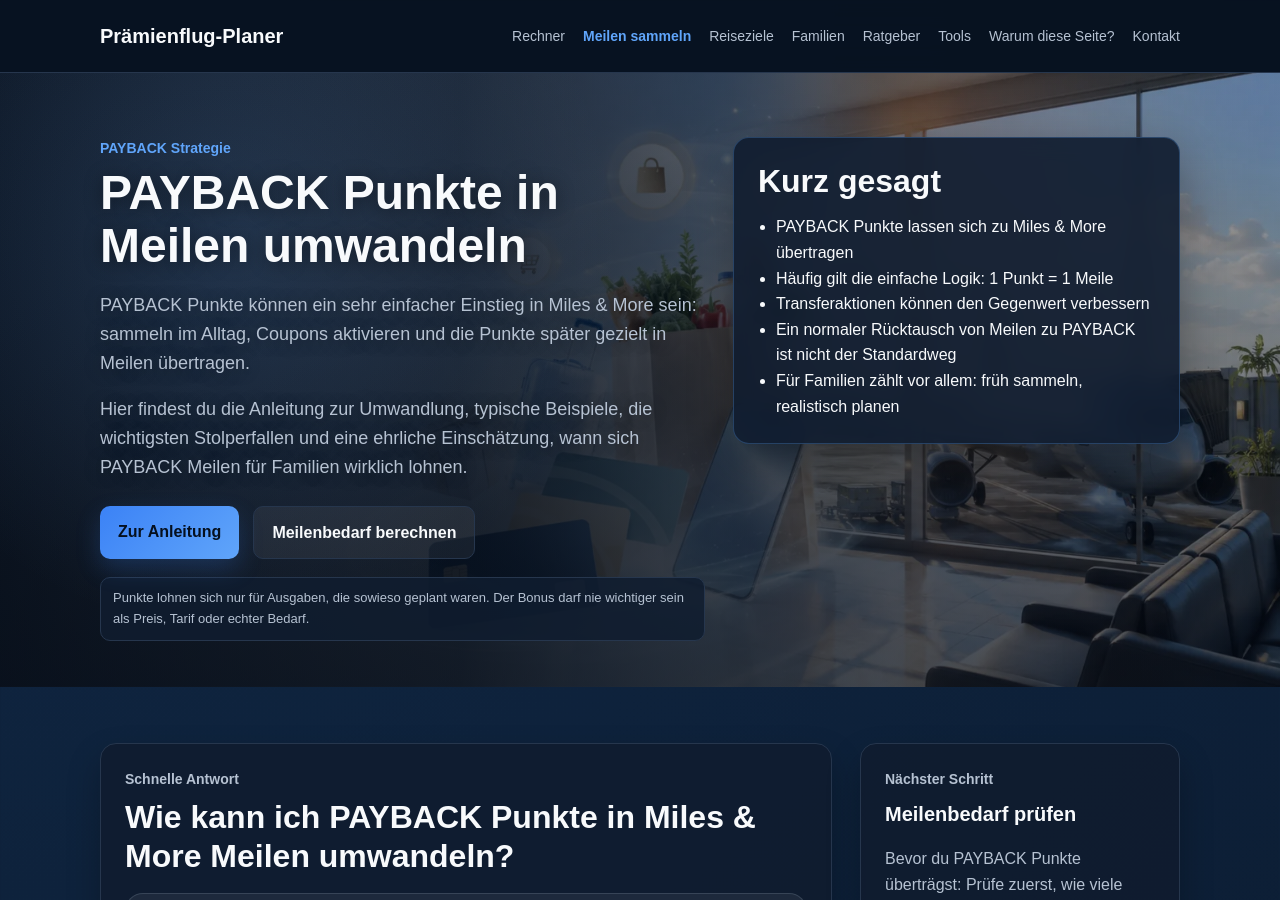
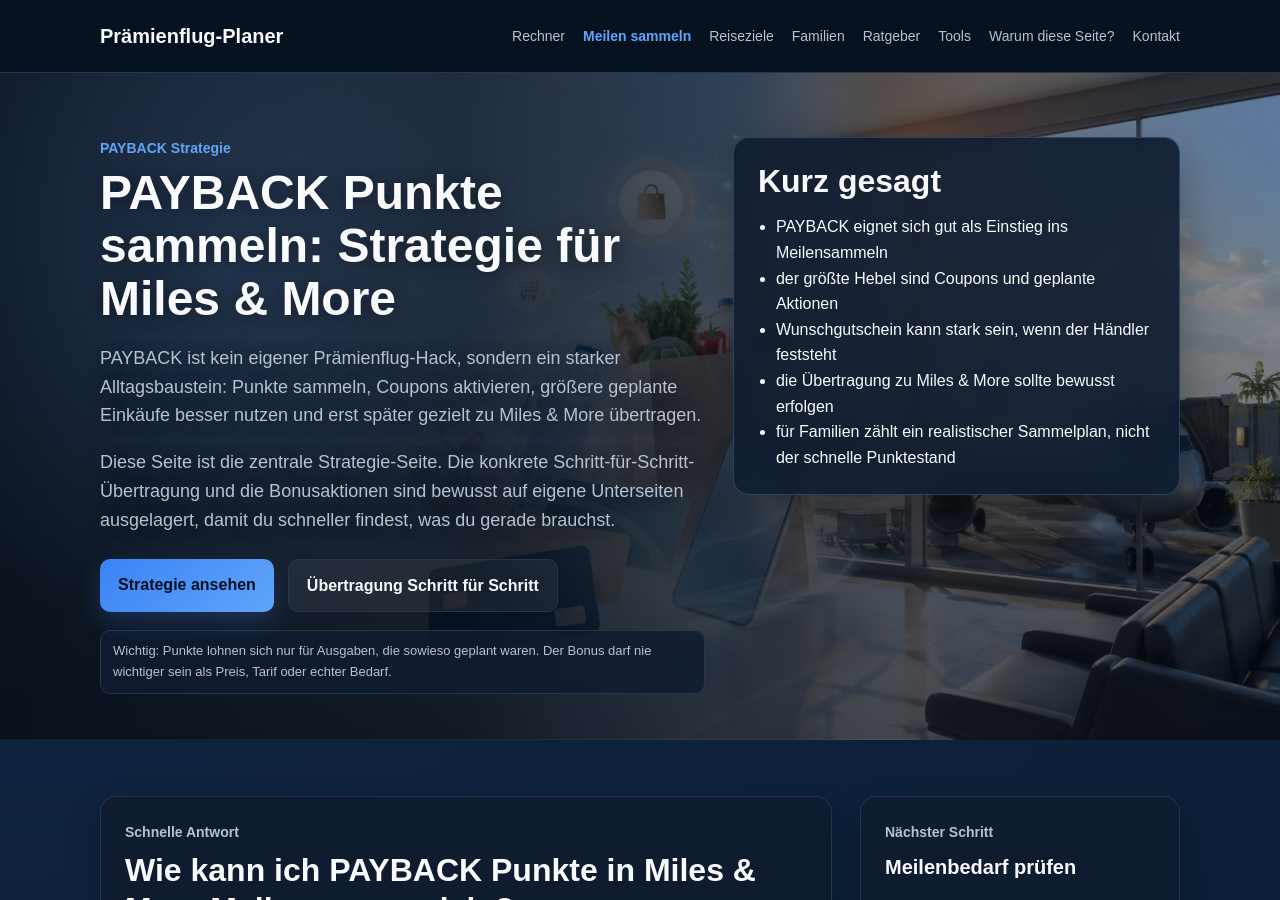
Before and after one commit to Praemienflug-Planer/miles-planer, a Jekyll site: the page built from meilen-sammeln/payback/index.html, in a window 1280 px wide and 900 px high. Built offline with Jekyll 4.4.1, drawn with Linux system fonts in a browser that asks for light colours.

Commit message:
Update PAYBACK hero positioning

```diff
--- a/_includes/payback/hero.html
+++ b/_includes/payback/hero.html
@@ -1 +1 @@
-<section class="hero hero-small hero-sammeln"><div class="container hero-grid seo-hero-grid"><div><p class="eyebrow">PAYBACK Strategie</p><h1>PAYBACK Punkte in Meilen umwandeln</h1><p class="hero-text">PAYBACK Punkte können ein sehr einfacher Einstieg in Miles &amp; More sein: sammeln im Alltag, Coupons aktivieren und die Punkte später gezielt in Meilen übertragen.</p><p class="hero-text">Hier findest du die Anleitung zur Umwandlung, typische Beispiele, die wichtigsten Stolperfallen und eine ehrliche Einschätzung, wann sich PAYBACK Meilen für Familien wirklich lohnen.</p><div class="hero-actions"><a class="btn btn-primary" href="#anleitung">Zur Anleitung</a><a class="btn btn-secondary" href="/rechner/">Meilenbedarf berechnen</a></div><div class="trust-note">Punkte lohnen sich nur für Ausgaben, die sowieso geplant waren. Der Bonus darf nie wichtiger sein als Preis, Tarif oder echter Bedarf.</div></div><div class="hero-card"><h2>Kurz gesagt</h2><ul><li>PAYBACK Punkte lassen sich zu Miles &amp; More übertragen</li><li>Häufig gilt die einfache Logik: 1 Punkt = 1 Meile</li><li>Transferaktionen können den Gegenwert verbessern</li><li>Ein normaler Rücktausch von Meilen zu PAYBACK ist nicht der Standardweg</li><li>Für Familien zählt vor allem: früh sammeln, realistisch planen</li></ul></div></div></section>
+<section class="hero hero-small hero-sammeln"><div class="container hero-grid seo-hero-grid"><div><p class="eyebrow">PAYBACK Strategie</p><h1>PAYBACK Punkte sammeln: Strategie für Miles &amp; More</h1><p class="hero-text">PAYBACK ist kein eigener Prämienflug-Hack, sondern ein starker Alltagsbaustein: Punkte sammeln, Coupons aktivieren, größere geplante Einkäufe besser nutzen und erst später gezielt zu Miles &amp; More übertragen.</p><p class="hero-text">Diese Seite ist die zentrale Strategie-Seite. Die konkrete Schritt-für-Schritt-Übertragung und die Bonusaktionen sind bewusst auf eigene Unterseiten ausgelagert, damit du schneller findest, was du gerade brauchst.</p><div class="hero-actions"><a class="btn btn-primary" href="#alltag">Strategie ansehen</a><a class="btn btn-secondary" href="/meilen-sammeln/payback-punkte-miles-and-more/">Übertragung Schritt für Schritt</a></div><div class="trust-note">Wichtig: Punkte lohnen sich nur für Ausgaben, die sowieso geplant waren. Der Bonus darf nie wichtiger sein als Preis, Tarif oder echter Bedarf.</div></div><div class="hero-card"><h2>Kurz gesagt</h2><ul><li>PAYBACK eignet sich gut als Einstieg ins Meilensammeln</li><li>der größte Hebel sind Coupons und geplante Aktionen</li><li>Wunschgutschein kann stark sein, wenn der Händler feststeht</li><li>die Übertragung zu Miles &amp; More sollte bewusst erfolgen</li><li>für Familien zählt ein realistischer Sammelplan, nicht der schnelle Punktestand</li></ul></div></div></section>
```
